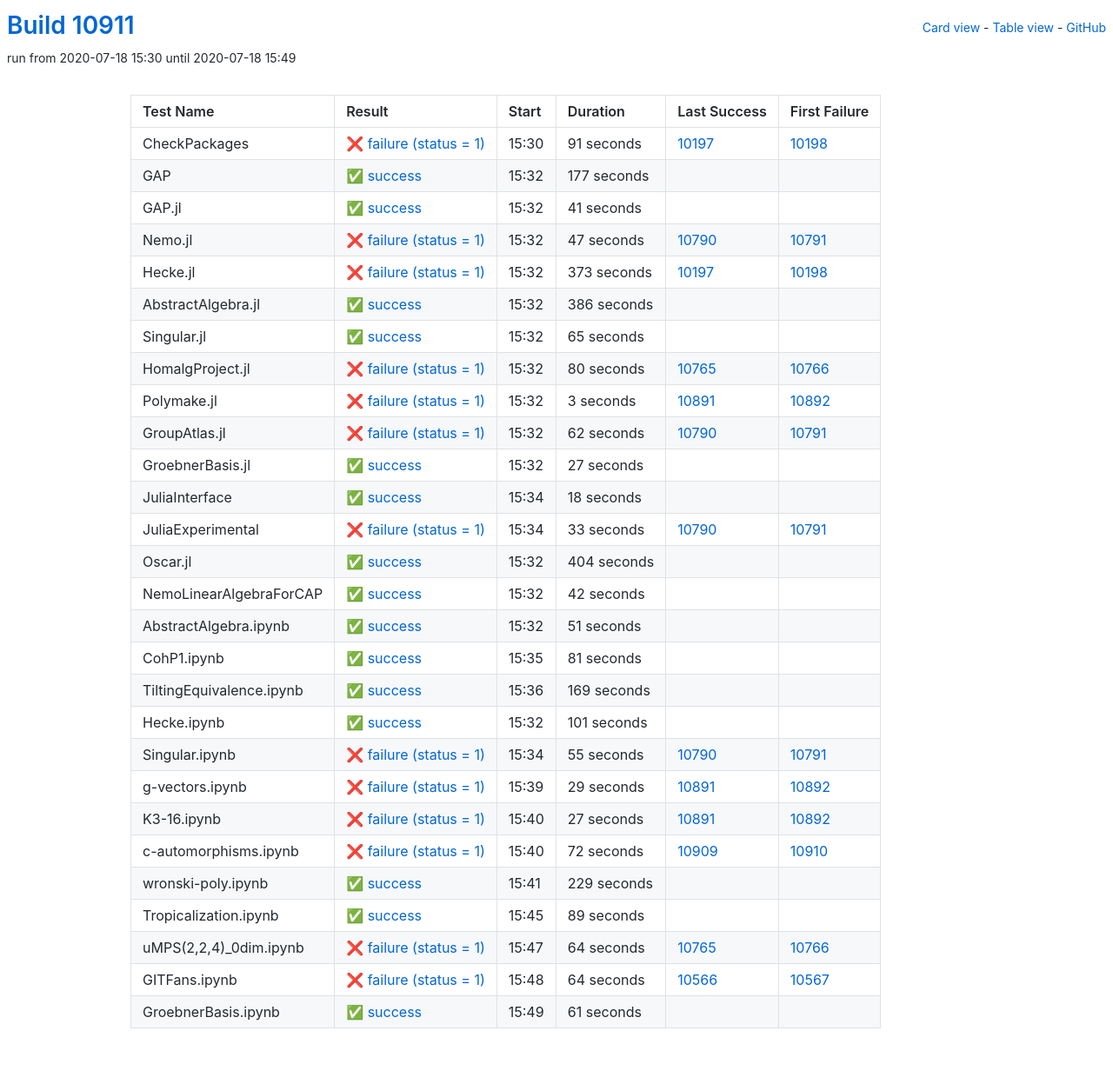
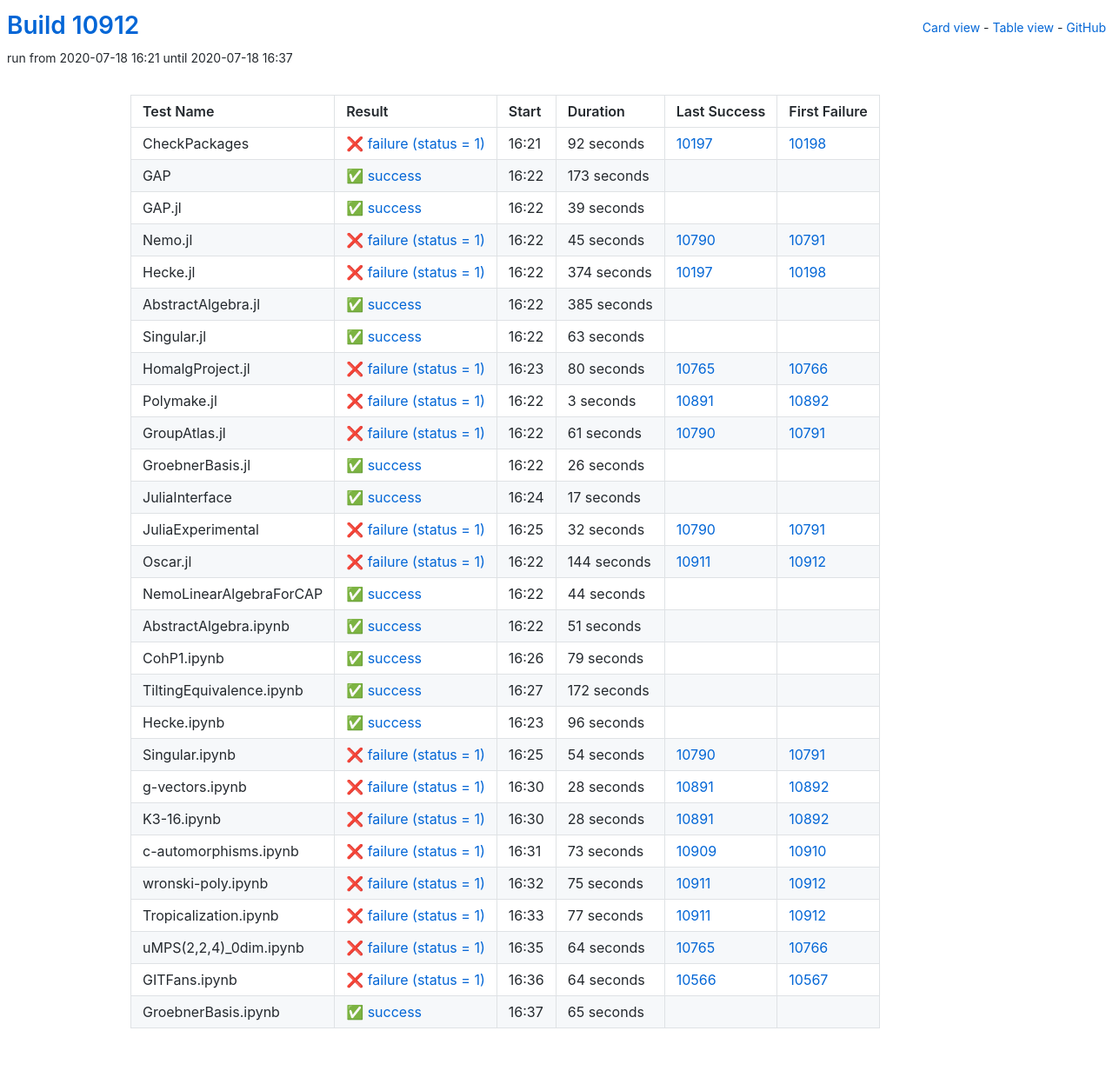
Before and after one commit to oscar-system/oscar-ci-status, a Jekyll site: the page built from table.html, in a window 1280 px wide. Shown: the whole page at 87% size. Built offline with Jekyll 4.4.1, drawn with Linux system fonts in a browser that asks for light colours.

Commit message:
Build #10912

```diff
--- a/_data/ci.yml
+++ b/_data/ci.yml
@@ -1,6 +1,6 @@
 ---
-build: 10911
-build_url: https://oscarci.mathematik.uni-kl.de/job/oscar/10911/
+build: 10912
+build_url: https://oscarci.mathematik.uni-kl.de/job/oscar/10912/
 job: oscar
 organization: oscar-system
 repo: oscar-ci-status
@@ -8,92 +8,92 @@ repourl: https://github.com/oscar-system/oscar-ci-status
 tests:
 - name: CheckPackages
   id: checkpackages
-  log: https://oscarci.mathematik.uni-kl.de/job/oscar/10911/artifact/logs/build-10911/CheckPackages.log
-  start: 2020-07-18 15:30
+  log: https://oscarci.mathematik.uni-kl.de/job/oscar/10912/artifact/logs/build-10912/CheckPackages.log
+  start: 2020-07-18 16:21
   success: false
   exitcode: 1
   status: failure
-  duration: 91
+  duration: 92
   last_success: 10197
   last_success_url: https://oscarci.mathematik.uni-kl.de/job/oscar/10197/
   first_failure: 10198
   first_failure_url: https://oscarci.mathematik.uni-kl.de/job/oscar/10198/
 - name: GAP
   id: gap
-  log: https://oscarci.mathematik.uni-kl.de/job/oscar/10911/artifact/logs/build-10911/GAP.log
-  start: 2020-07-18 15:32
+  log: https://oscarci.mathematik.uni-kl.de/job/oscar/10912/artifact/logs/build-10912/GAP.log
+  start: 2020-07-18 16:22
   success: true
   exitcode: 0
   status: success
-  duration: 177
+  duration: 173
   last_success: false
   last_success_url:
   first_failure: false
   first_failure_url:
 - name: GAP.jl
   id: gap-jl
-  log: https://oscarci.mathematik.uni-kl.de/job/oscar/10911/artifact/logs/build-10911/GAP.jl.log
-  start: 2020-07-18 15:32
+  log: https://oscarci.mathematik.uni-kl.de/job/oscar/10912/artifact/logs/build-10912/GAP.jl.log
+  start: 2020-07-18 16:22
   success: true
   exitcode: 0
   status: success
-  duration: 41
+  duration: 39
   last_success: false
   last_success_url:
   first_failure: false
   first_failure_url:
 - name: Nemo.jl
   id: nemo-jl
-  log: https://oscarci.mathematik.uni-kl.de/job/oscar/10911/artifact/logs/build-10911/Nemo.jl.log
-  start: 2020-07-18 15:32
+  log: https://oscarci.mathematik.uni-kl.de/job/oscar/10912/artifact/logs/build-10912/Nemo.jl.log
+  start: 2020-07-18 16:22
   success: false
   exitcode: 1
   status: failure
-  duration: 47
+  duration: 45
   last_success: 10790
   last_success_url: https://oscarci.mathematik.uni-kl.de/job/oscar/10790/
   first_failure: 10791
   first_failure_url: https://oscarci.mathematik.uni-kl.de/job/oscar/10791/
 - name: Hecke.jl
   id: hecke-jl
-  log: https://oscarci.mathematik.uni-kl.de/job/oscar/10911/artifact/logs/build-10911/Hecke.jl.log
-  start: 2020-07-18 15:32
+  log: https://oscarci.mathematik.uni-kl.de/job/oscar/10912/artifact/logs/build-10912/Hecke.jl.log
+  start: 2020-07-18 16:22
   success: false
   exitcode: 1
   status: failure
-  duration: 373
+  duration: 374
   last_success: 10197
   last_success_url: https://oscarci.mathematik.uni-kl.de/job/oscar/10197/
   first_failure: 10198
   first_failure_url: https://oscarci.mathematik.uni-kl.de/job/oscar/10198/
 - name: AbstractAlgebra.jl
   id: abstractalgebra-jl
-  log: https://oscarci.mathematik.uni-kl.de/job/oscar/10911/artifact/logs/build-10911/AbstractAlgebra.jl.log
-  start: 2020-07-18 15:32
+  log: https://oscarci.mathematik.uni-kl.de/job/oscar/10912/artifact/logs/build-10912/AbstractAlgebra.jl.log
+  start: 2020-07-18 16:22
   success: true
   exitcode: 0
   status: success
-  duration: 386
+  duration: 385
   last_success: false
   last_success_url:
   first_failure: false
   first_failure_url:
 - name: Singular.jl
   id: singular-jl
-  log: https://oscarci.mathematik.uni-kl.de/job/oscar/10911/artifact/logs/build-10911/Singular.jl.log
-  start: 2020-07-18 15:32
+  log: https://oscarci.mathematik.uni-kl.de/job/oscar/10912/artifact/logs/build-10912/Singular.jl.log
+  start: 2020-07-18 16:22
   success: true
   exitcode: 0
   status: success
-  duration: 65
+  duration: 63
   last_success: false
   last_success_url:
   first_failure: false
   first_failure_url:
 - name: HomalgProject.jl
   id: homalgproject-jl
-  log: https://oscarci.mathematik.uni-kl.de/job/oscar/10911/artifact/logs/build-10911/HomalgProject.jl.log
-  start: 2020-07-18 15:32
+  log: https://oscarci.mathematik.uni-kl.de/job/oscar/10912/artifact/logs/build-10912/HomalgProject.jl.log
+  start: 2020-07-18 16:23
   success: false
   exitcode: 1
   status: failure
@@ -104,8 +104,8 @@ tests:
   first_failure_url: https://oscarci.mathematik.uni-kl.de/job/oscar/10766/
 - name: Polymake.jl
   id: polymake-jl
-  log: https://oscarci.mathematik.uni-kl.de/job/oscar/10911/artifact/logs/build-10911/Polymake.jl.log
-  start: 2020-07-18 15:32
+  log: https://oscarci.mathematik.uni-kl.de/job/oscar/10912/artifact/logs/build-10912/Polymake.jl.log
+  start: 2020-07-18 16:22
   success: false
   exitcode: 1
   status: failure
@@ -116,80 +116,80 @@ tests:
   first_failure_url: https://oscarci.mathematik.uni-kl.de/job/oscar/10892/
 - name: GroupAtlas.jl
   id: groupatlas-jl
-  log: https://oscarci.mathematik.uni-kl.de/job/oscar/10911/artifact/logs/build-10911/GroupAtlas.jl.log
-  start: 2020-07-18 15:32
+  log: https://oscarci.mathematik.uni-kl.de/job/oscar/10912/artifact/logs/build-10912/GroupAtlas.jl.log
+  start: 2020-07-18 16:22
   success: false
   exitcode: 1
   status: failure
-  duration: 62
+  duration: 61
   last_success: 10790
   last_success_url: https://oscarci.mathematik.uni-kl.de/job/oscar/10790/
   first_failure: 10791
   first_failure_url: https://oscarci.mathematik.uni-kl.de/job/oscar/10791/
 - name: GroebnerBasis.jl
   id: groebnerbasis-jl
-  log: https://oscarci.mathematik.uni-kl.de/job/oscar/10911/artifact/logs/build-10911/GroebnerBasis.jl.log
-  start: 2020-07-18 15:32
+  log: https://oscarci.mathematik.uni-kl.de/job/oscar/10912/artifact/logs/build-10912/GroebnerBasis.jl.log
+  start: 2020-07-18 16:22
   success: true
   exitcode: 0
   status: success
-  duration: 27
+  duration: 26
   last_success: false
   last_success_url:
   first_failure: false
   first_failure_url:
 - name: JuliaInterface
   id: juliainterface
-  log: https://oscarci.mathematik.uni-kl.de/job/oscar/10911/artifact/logs/build-10911/JuliaInterface.log
-  start: 2020-07-18 15:34
+  log: https://oscarci.mathematik.uni-kl.de/job/oscar/10912/artifact/logs/build-10912/JuliaInterface.log
+  start: 2020-07-18 16:24
   success: true
   exitcode: 0
   status: success
-  duration: 18
+  duration: 17
   last_success: false
   last_success_url:
   first_failure: false
   first_failure_url:
 - name: JuliaExperimental
   id: juliaexperimental
-  log: https://oscarci.mathematik.uni-kl.de/job/oscar/10911/artifact/logs/build-10911/JuliaExperimental.log
-  start: 2020-07-18 15:34
+  log: https://oscarci.mathematik.uni-kl.de/job/oscar/10912/artifact/logs/build-10912/JuliaExperimental.log
+  start: 2020-07-18 16:25
   success: false
   exitcode: 1
   status: failure
-  duration: 33
+  duration: 32
   last_success: 10790
   last_success_url: https://oscarci.mathematik.uni-kl.de/job/oscar/10790/
   first_failure: 10791
   first_failure_url: https://oscarci.mathematik.uni-kl.de/job/oscar/10791/
 - name: Oscar.jl
   id: oscar-jl
-  log: https://oscarci.mathematik.uni-kl.de/job/oscar/10911/artifact/logs/build-10911/Oscar.jl.log
-  start: 2020-07-18 15:32
+  log: https://oscarci.mathematik.uni-kl.de/job/oscar/10912/artifact/logs/build-10912/Oscar.jl.log
+  start: 2020-07-18 16:22
+  success: false
+  exitcode: 1
+  status: failure
+  duration: 144
+  last_success: 10911
+  last_success_url: https://oscarci.mathematik.uni-kl.de/job/oscar/10911/
+  first_failure: 10912
+  first_failure_url: https://oscarci.mathematik.uni-kl.de/job/oscar/10912/
+- name: NemoLinearAlgebraForCAP
+  id: nemolinearalgebraforcap
+  log: https://oscarci.mathematik.uni-kl.de/job/oscar/10912/artifact/logs/build-10912/NemoLinearAlgebraForCAP.log
+  start: 2020-07-18 16:22
   success: true
   exitcode: 0
   status: success
-  duration: 404
-  last_success: false
-  last_success_url:
-  first_failure: false
-  first_failure_url:
-- name: NemoLinearAlgebraForCAP
-  id: nemolinearalgebraforcap
-  log: https://oscarci.mathematik.uni-kl.de/job/oscar/10911/artifact/logs/build-10911/NemoLinearAlgebraForCAP.log
-  start: 2020-07-18 15:32
-  success: true
-  exitcode: 0
-  status: success
-  duration: 42
+  duration: 44
   last_success: false
   last_success_url:
   first_failure: false
   first_failure_url:
 - name: AbstractAlgebra.ipynb
   id: abstractalgebra-ipynb
-  log: https://oscarci.mathematik.uni-kl.de/job/oscar/10911/artifact/logs/build-10911/AbstractAlgebra.ipynb.log
-  start: 2020-07-18 15:32
+  log: https://oscarci.mathematik.uni-kl.de/job/oscar/10912/artifact/logs/build-10912/AbstractAlgebra.ipynb.log
+  start: 2020-07-18 16:22
   success: true
   exitcode: 0
   status: success
@@ -200,116 +200,116 @@ tests:
   first_failure_url:
 - name: CohP1.ipynb
   id: cohp1-ipynb
-  log: https://oscarci.mathematik.uni-kl.de/job/oscar/10911/artifact/logs/build-10911/CohP1.ipynb.log
-  start: 2020-07-18 15:35
+  log: https://oscarci.mathematik.uni-kl.de/job/oscar/10912/artifact/logs/build-10912/CohP1.ipynb.log
+  start: 2020-07-18 16:26
   success: true
   exitcode: 0
   status: success
-  duration: 81
+  duration: 79
   last_success: false
   last_success_url:
   first_failure: false
   first_failure_url:
 - name: TiltingEquivalence.ipynb
   id: tiltingequivalence-ipynb
-  log: https://oscarci.mathematik.uni-kl.de/job/oscar/10911/artifact/logs/build-10911/TiltingEquivalence.ipynb.log
-  start: 2020-07-18 15:36
+  log: https://oscarci.mathematik.uni-kl.de/job/oscar/10912/artifact/logs/build-10912/TiltingEquivalence.ipynb.log
+  start: 2020-07-18 16:27
   success: true
   exitcode: 0
   status: success
-  duration: 169
+  duration: 172
   last_success: false
   last_success_url:
   first_failure: false
   first_failure_url:
 - name: Hecke.ipynb
   id: hecke-ipynb
-  log: https://oscarci.mathematik.uni-kl.de/job/oscar/10911/artifact/logs/build-10911/Hecke.ipynb.log
-  start: 2020-07-18 15:32
+  log: https://oscarci.mathematik.uni-kl.de/job/oscar/10912/artifact/logs/build-10912/Hecke.ipynb.log
+  start: 2020-07-18 16:23
   success: true
   exitcode: 0
   status: success
-  duration: 101
+  duration: 96
   last_success: false
   last_success_url:
   first_failure: false
   first_failure_url:
 - name: Singular.ipynb
   id: singular-ipynb
-  log: https://oscarci.mathematik.uni-kl.de/job/oscar/10911/artifact/logs/build-10911/Singular.ipynb.log
-  start: 2020-07-18 15:34
+  log: https://oscarci.mathematik.uni-kl.de/job/oscar/10912/artifact/logs/build-10912/Singular.ipynb.log
+  start: 2020-07-18 16:25
   success: false
   exitcode: 1
   status: failure
-  duration: 55
+  duration: 54
   last_success: 10790
   last_success_url: https://oscarci.mathematik.uni-kl.de/job/oscar/10790/
   first_failure: 10791
   first_failure_url: https://oscarci.mathematik.uni-kl.de/job/oscar/10791/
 - name: g-vectors.ipynb
   id: g-vectors-ipynb
-  log: https://oscarci.mathematik.uni-kl.de/job/oscar/10911/artifact/logs/build-10911/g-vectors.ipynb.log
-  start: 2020-07-18 15:39
+  log: https://oscarci.mathematik.uni-kl.de/job/oscar/10912/artifact/logs/build-10912/g-vectors.ipynb.log
+  start: 2020-07-18 16:30
   success: false
   exitcode: 1
   status: failure
-  duration: 29
+  duration: 28
   last_success: 10891
   last_success_url: https://oscarci.mathematik.uni-kl.de/job/oscar/10891/
   first_failure: 10892
   first_failure_url: https://oscarci.mathematik.uni-kl.de/job/oscar/10892/
 - name: K3-16.ipynb
   id: k3-16-ipynb
-  log: https://oscarci.mathematik.uni-kl.de/job/oscar/10911/artifact/logs/build-10911/K3-16.ipynb.log
-  start: 2020-07-18 15:40
+  log: https://oscarci.mathematik.uni-kl.de/job/oscar/10912/artifact/logs/build-10912/K3-16.ipynb.log
+  start: 2020-07-18 16:30
   success: false
   exitcode: 1
   status: failure
-  duration: 27
+  duration: 28
   last_success: 10891
   last_success_url: https://oscarci.mathematik.uni-kl.de/job/oscar/10891/
   first_failure: 10892
   first_failure_url: https://oscarci.mathematik.uni-kl.de/job/oscar/10892/
 - name: c-automorphisms.ipynb
   id: c-automorphisms-ipynb
-  log: https://oscarci.mathematik.uni-kl.de/job/oscar/10911/artifact/logs/build-10911/c-automorphisms.ipynb.log
-  start: 2020-07-18 15:40
+  log: https://oscarci.mathematik.uni-kl.de/job/oscar/10912/artifact/logs/build-10912/c-automorphisms.ipynb.log
+  start: 2020-07-18 16:31
   success: false
   exitcode: 1
   status: failure
-  duration: 72
+  duration: 73
   last_success: 10909
   last_success_url: https://oscarci.mathematik.uni-kl.de/job/oscar/10909/
   first_failure: 10910
   first_failure_url: https://oscarci.mathematik.uni-kl.de/job/oscar/10910/
 - name: wronski-poly.ipynb
   id: wronski-poly-ipynb
-  log: https://oscarci.mathematik.uni-kl.de/job/oscar/10911/artifact/logs/build-10911/wronski-poly.ipynb.log
-  start: 2020-07-18 15:41
-  success: true
-  exitcode: 0
-  status: success
-  duration: 229
-  last_success: false
-  last_success_url:
-  first_failure: false
-  first_failure_url:
+  log: https://oscarci.mathematik.uni-kl.de/job/oscar/10912/artifact/logs/build-10912/wronski-poly.ipynb.log
+  start: 2020-07-18 16:32
+  success: false
+  exitcode: 1
+  status: failure
+  duration: 75
+  last_success: 10911
+  last_success_url: https://oscarci.mathematik.uni-kl.de/job/oscar/10911/
+  first_failure: 10912
+  first_failure_url: https://oscarci.mathematik.uni-kl.de/job/oscar/10912/
 - name: Tropicalization.ipynb
   id: tropicalization-ipynb
-  log: https://oscarci.mathematik.uni-kl.de/job/oscar/10911/artifact/logs/build-10911/Tropicalization.ipynb.log
-  start: 2020-07-18 15:45
-  success: true
-  exitcode: 0
-  status: success
-  duration: 89
-  last_success: false
-  last_success_url:
-  first_failure: false
-  first_failure_url:
+  log: https://oscarci.mathematik.uni-kl.de/job/oscar/10912/artifact/logs/build-10912/Tropicalization.ipynb.log
+  start: 2020-07-18 16:33
+  success: false
+  exitcode: 1
+  status: failure
+  duration: 77
+  last_success: 10911
+  last_success_url: https://oscarci.mathematik.uni-kl.de/job/oscar/10911/
+  first_failure: 10912
+  first_failure_url: https://oscarci.mathematik.uni-kl.de/job/oscar/10912/
 - name: uMPS(2,2,4)_0dim.ipynb
   id: umps-2-2-4-0dim-ipynb
-  log: https://oscarci.mathematik.uni-kl.de/job/oscar/10911/artifact/logs/build-10911/uMPS-2-2-4-_0dim.ipynb.log
-  start: 2020-07-18 15:47
+  log: https://oscarci.mathematik.uni-kl.de/job/oscar/10912/artifact/logs/build-10912/uMPS-2-2-4-_0dim.ipynb.log
+  start: 2020-07-18 16:35
   success: false
   exitcode: 1
   status: failure
@@ -320,8 +320,8 @@ tests:
   first_failure_url: https://oscarci.mathematik.uni-kl.de/job/oscar/10766/
 - name: GITFans.ipynb
   id: gitfans-ipynb
-  log: https://oscarci.mathematik.uni-kl.de/job/oscar/10911/artifact/logs/build-10911/GITFans.ipynb.log
-  start: 2020-07-18 15:48
+  log: https://oscarci.mathematik.uni-kl.de/job/oscar/10912/artifact/logs/build-10912/GITFans.ipynb.log
+  start: 2020-07-18 16:36
   success: false
   exitcode: 1
   status: failure
@@ -332,12 +332,12 @@ tests:
   first_failure_url: https://oscarci.mathematik.uni-kl.de/job/oscar/10567/
 - name: GroebnerBasis.ipynb
   id: groebnerbasis-ipynb
-  log: https://oscarci.mathematik.uni-kl.de/job/oscar/10911/artifact/logs/build-10911/GroebnerBasis.ipynb.log
-  start: 2020-07-18 15:49
+  log: https://oscarci.mathematik.uni-kl.de/job/oscar/10912/artifact/logs/build-10912/GroebnerBasis.ipynb.log
+  start: 2020-07-18 16:37
   success: true
   exitcode: 0
   status: success
-  duration: 61
+  duration: 65
   last_success: false
   last_success_url:
   first_failure: false
```
Also changed, not shown: README.md.
